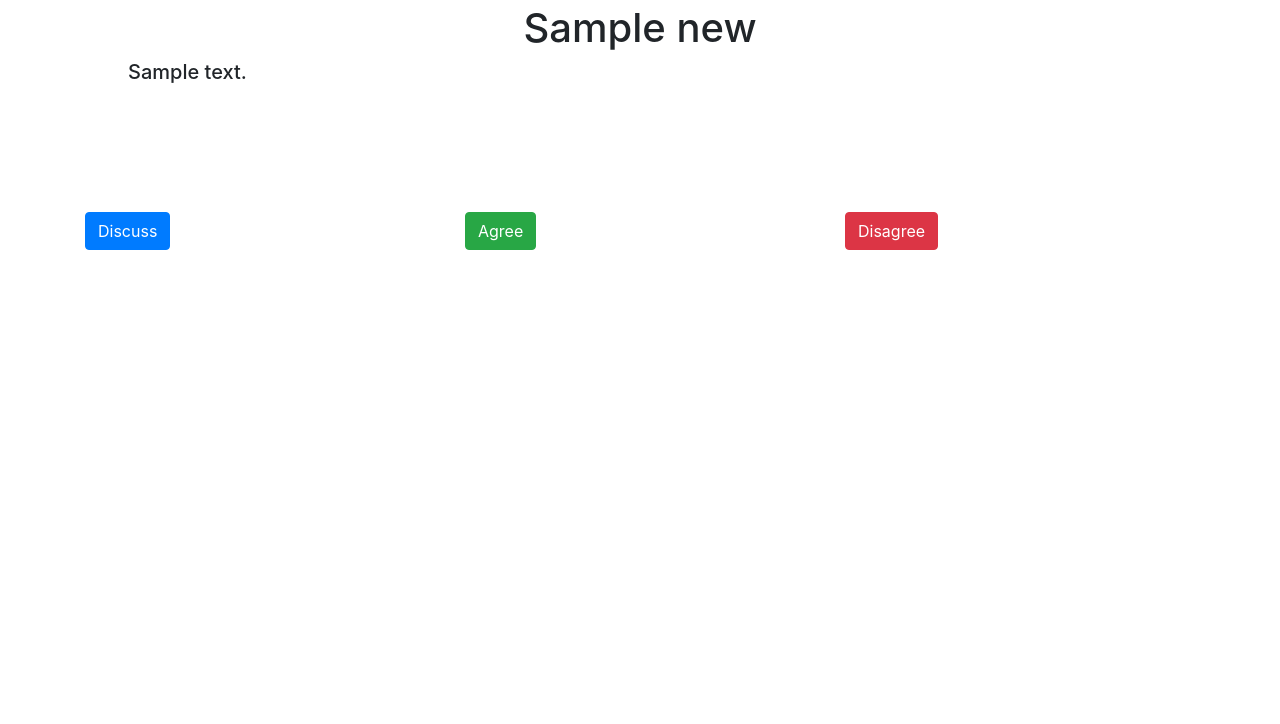
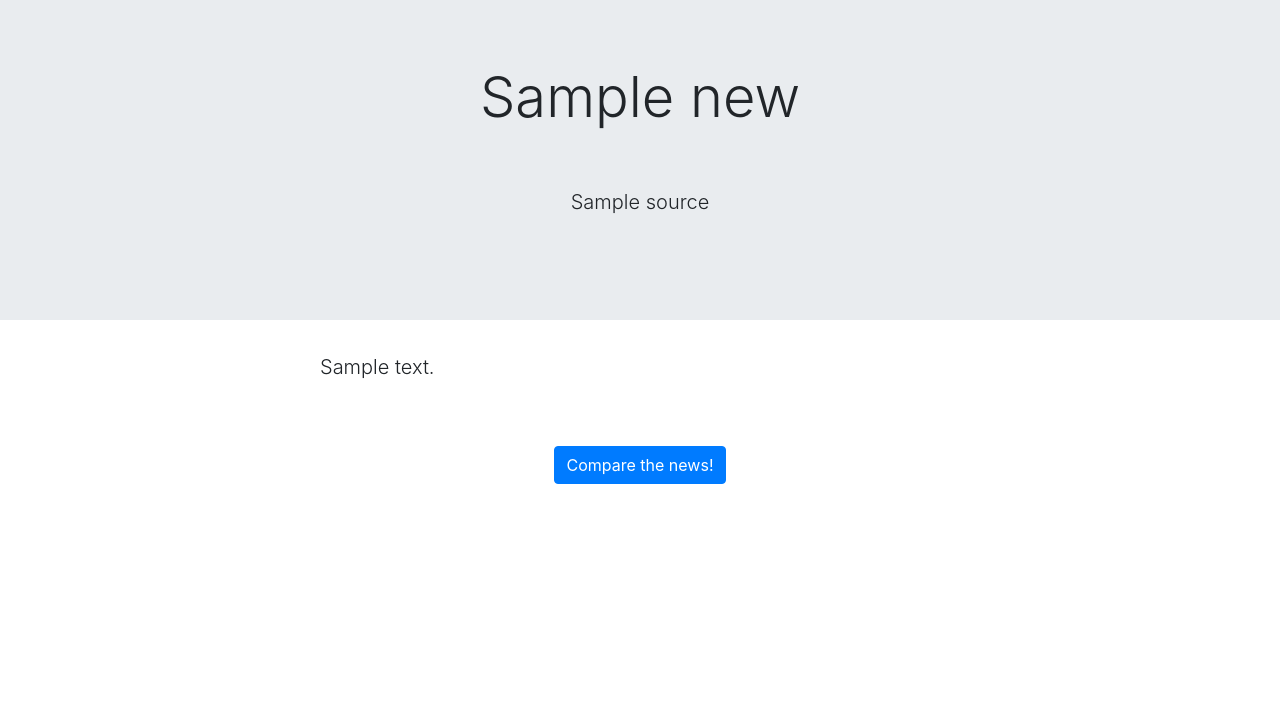
Before and after one commit to loricelli/NewsGraphPlatform, a Django app: page /compare_news/1 in a window 1280 px wide. Shown: the part 60-784 px from the top of the page. After the commit the page ends 544 px from the top, so only its background shows below. Run offline with Django 3.2, Linux system fonts and the light colour scheme; tables that the repository leaves empty hold one stand-in row (values such as "Sample post"); some libraries are stand-ins or nearby versions.

Commit message:
News read and compare page restyling

```diff
--- a/src/templates/nodes/news_compare.html
+++ b/src/templates/nodes/news_compare.html
@@ -1,30 +1,63 @@
 {% extends "base.html" %}
 {% block content %}
-<h1 style="text-align:center;margin-top:5%;"> {{edge.head.news.title}} </h1>
-<div style="width:80%;margin-left:10%;">
-  <h5> {{edge.head.news.body}} </h5>
+<div class="jumbotron news-jumbo jumbotron-fluid">
+  <div class="container">
+    <h1 class="display-4">{{edge.head.news.title}}</h1>
+    <p class="lead jumbotron-text">{{edge.head.news.source.name}}</p>
+  </div>
+</div>
+
+<div class="news-body">
+  <p class="lead">
+    {{edge.head.news.body}}
+  </p>
 </div>
 
 
-<div class="container" style="margin-top:10%;">
-  <div class="row">
-    <div class="col-sm">
+<div class="row justify-content-center" style="margin-top:5%;">
+  <button type="button" class="btn btn-primary" data-toggle="modal" data-target="#stance-modal">
+    Compare the news!
+  </button>
+</div>
+
+<!-- Modal -->
+<div class="modal fade" id="stance-modal" tabindex="-1" role="dialog" aria-labelledby="stance-modal-label" aria-hidden="true">
+  <div class="modal-dialog modal-dialog-centered" role="document">
+    <div class="modal-content">
+      <div class="modal-header">
+        <button type="button" class="close" data-dismiss="modal" aria-label="Close">
+          <span aria-hidden="true">&times;</span>
+        </button>
+      </div>
+      <div class="modal-body">
+        <p class="lead" style="text-align:center;">
+          How do you think the first news is compared to the second one?<br>
+        </p>
+      </div>
+      <div class="modal-footer">
+        <div class="container">
+          <div class="row" style="text-align:center;">
+            <div class="col-sm-4">
               <form action={% url 'confirm' edge_id=edge.id vote=0 %}  method="POST">
                 {% csrf_token %}
-        <input type="submit" value="Discuss" class="btn btn-primary" />
+                <input type="submit" value="Discusses" class="btn btn-outline-primary" />
               </form>
             </div>
-    <div class="col-sm">
+            <div class="col-sm-4">
               <form action={% url 'confirm' edge_id=edge.id vote=1 %}  method="POST">
                 {% csrf_token %}
-        <input type="submit" value="Agree" class="btn btn-success"/>
+                <input type="submit" value="Agrees" class="btn btn-outline-success"/>
               </form>
             </div>
-    <div class="col-sm">
+            <div class="col-sm-4">
               <form action={% url 'confirm' edge_id=edge.id vote=2 %}  method="POST">
                 {% csrf_token %}
-        <input type="submit" value="Disagree" class="btn btn-danger"/>
+                <input type="submit" value="Disagrees" class="btn btn-outline-danger"/>
               </form>
+            </div>
+          </div>
+        </div>
+      </div>
     </div>
   </div>
 </div>
--- a/src/templates/static/css/style.css
+++ b/src/templates/static/css/style.css
@@ -89,3 +89,13 @@ body {
 .second-on {
   margin-top:10%;
 }
+
+.news-jumbo {
+  height: 40%;
+  text-align: center;
+}
+
+.news-body {
+  width: 50%;
+  margin-left: 25%;
+}
--- a/src/voter/views.py
+++ b/src/voter/views.py
@@ -27,7 +27,7 @@ def profile_page(request, *args, **kwargs):
             'last_act': zip(last_act,diff_time),
             'count_array': count_json
         }
-        return render(request,"voters/profile2.html",context)
+        return render(request,"voters/profile.html",context)
     else:
         messages.warning(request, "You must be logged in!")
         return redirect('home')
```
Also changed, not shown: src/templates/nodes/news_read.html (+13 -13 lines), src/templates/static/scripts/profile_chart.js (added, +40 -0 lines), src/templates/voters/profile.html (renamed from src/templates/voters/profile2.html, +1 -42 lines). Lines whose indentation alone changed are shown as unchanged.
